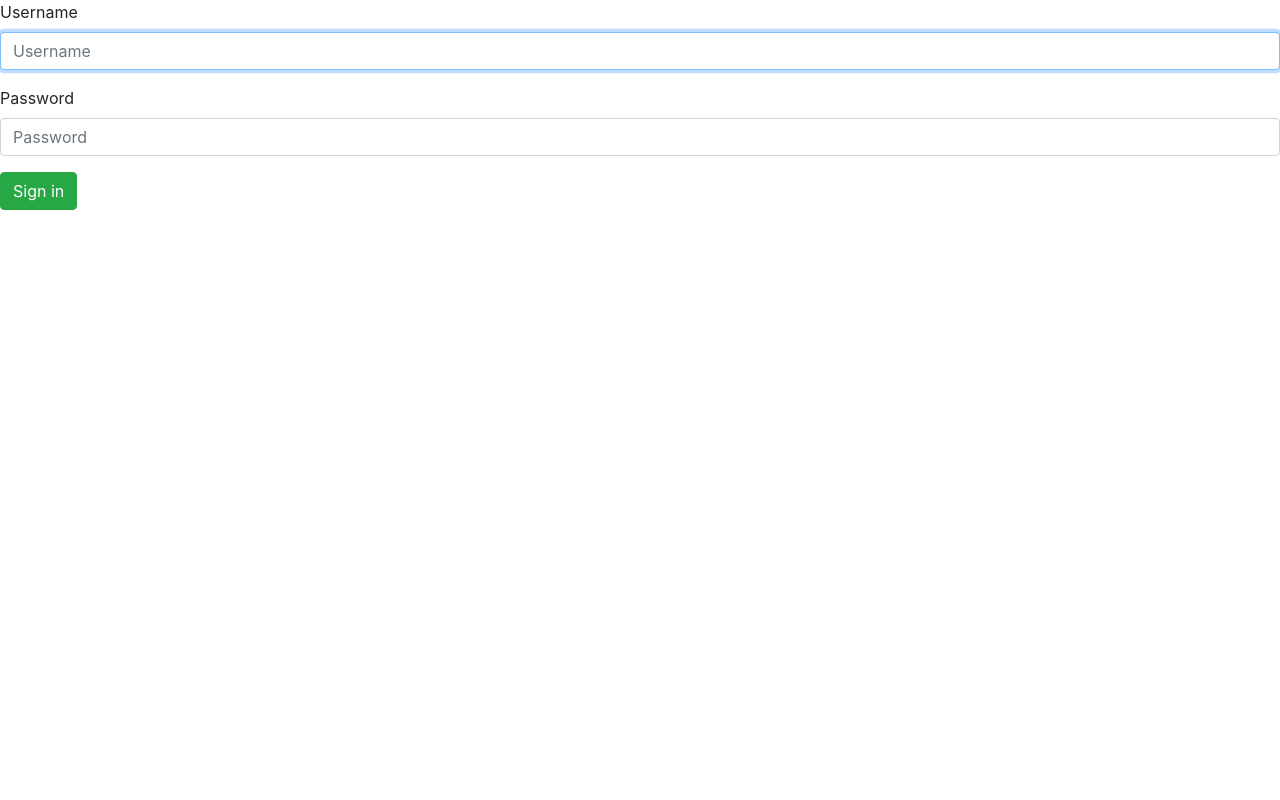
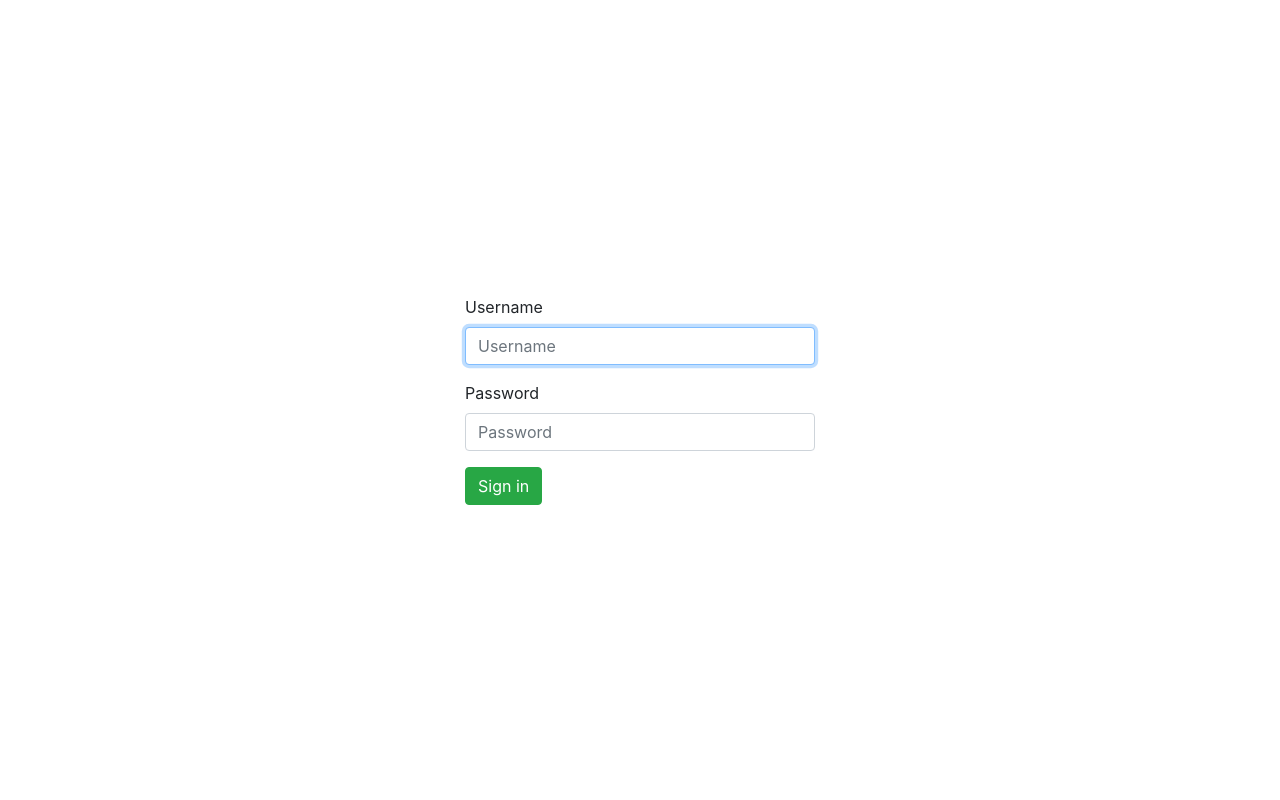
Before and after one commit to defytheflow/first-website, a Django app: page /sign-in in a window 1280 px wide. Run offline with Django 3.2, Linux system fonts and the light colour scheme; some libraries are stand-ins or nearby versions.

Commit message:
Create a log in page
Type: feat

```diff
--- a/src/apps/accounts/templates/accounts/sign-in.html
+++ b/src/apps/accounts/templates/accounts/sign-in.html
@@ -3,11 +3,29 @@
 
 {% block title %} Sign in {% endblock %}
 
+{% block css %}
+  <style>
+    html, body {
+      height: 100%;
+    }
+    .container {
+      height: 100%;
+    }
+  </style>
+{% endblock %}
+
 {% block content %}
-  <form action="{% url 'sign-in' %}" method="post">{% csrf_token %}
-    {% bootstrap_form form %}
-    {% buttons %}
-      <button type="submit" class="btn btn-success">Sign in</button>
-    {% endbuttons %}
-  </form>
+  <div class="container">
+    <div class="row justify-content-center h-100">
+      <div class="col-sm-4 my-auto">
+        <form action="{% url 'sign-in' %}" method="post">
+          {% csrf_token %}
+          {% bootstrap_form form %}
+          {% buttons %}
+            <button type="submit" class="btn btn-success">Sign in</button>
+          {% endbuttons %}
+        </form>
+      </div>
+    </div>
+  </div>
 {% endblock %}
```
Also changed, not shown: src/db.sqlite3.
